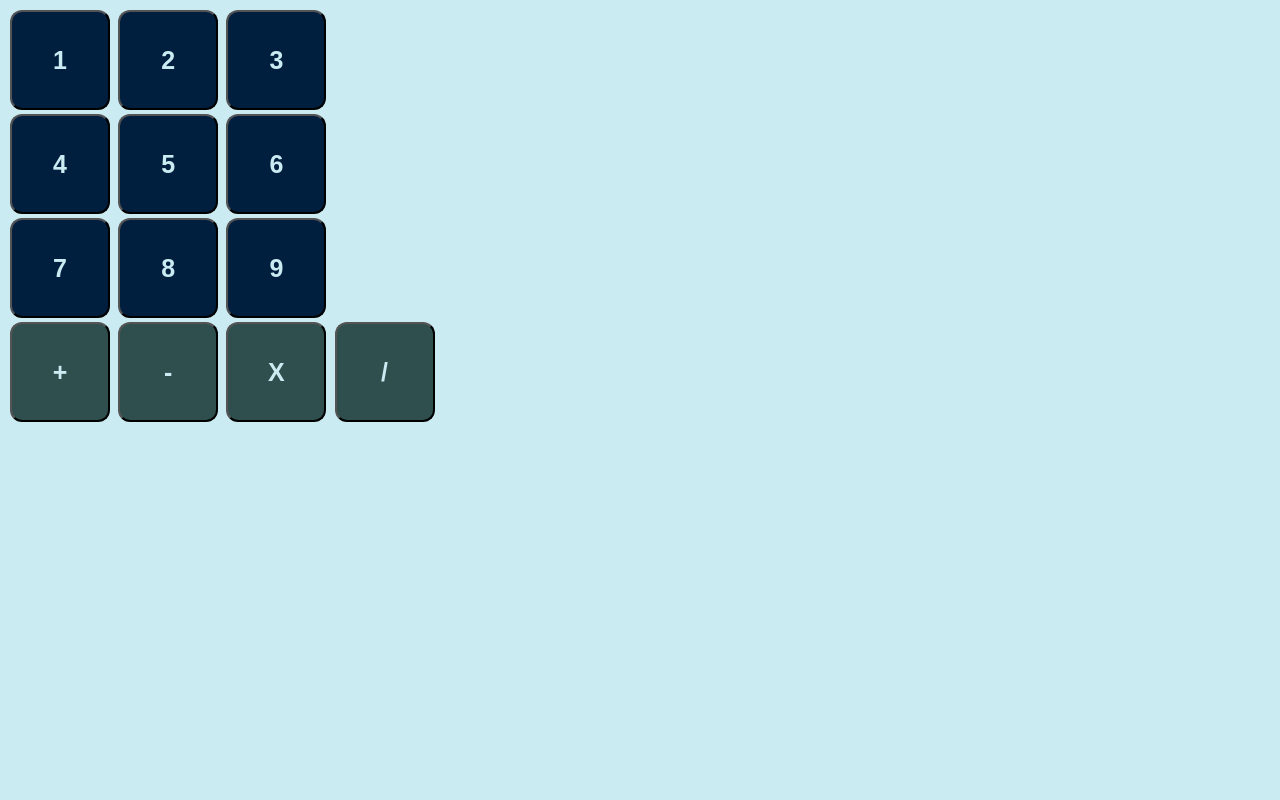
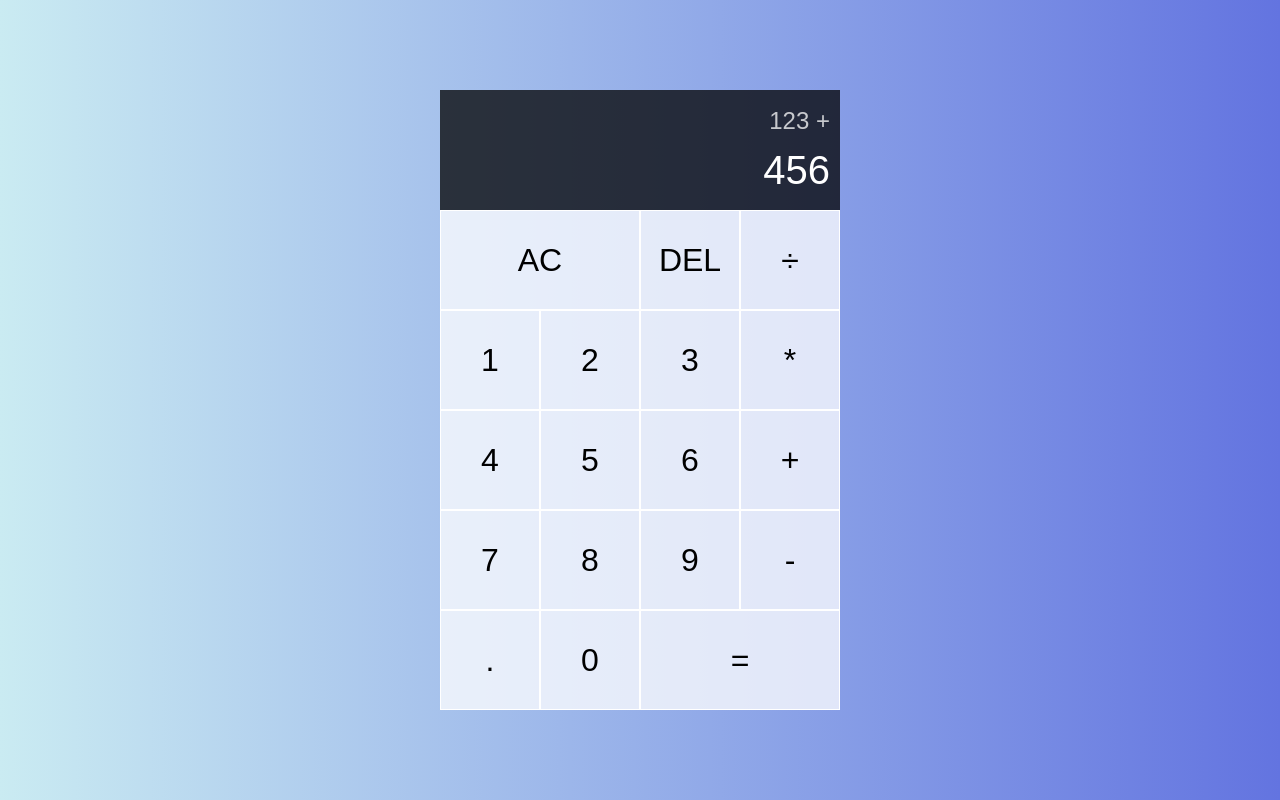
Before and after one commit to bramr03/calculator, a plain HTML site: page index.html in a window 1280 px wide. Drawn offline with Linux system fonts and the light colour scheme.

Commit message:
New GUI + start of JS

```diff
--- a/index.html
+++ b/index.html
@@ -8,30 +8,29 @@
     <script src="script.js" defer></script>
 </head>
 <body>
-    <div class="numbers">
-        <div>
-            <button id="1">1</button>
-            <button id="2">2</button>
-            <button id="3">3</button>
+    <div class="calculator-grid">
+        <div class="output">
+            <div data-previous-operand class="previous-operand">123 +</div>
+            <div data-current-operand class="current-operand">456</div>
         </div>
-        <div>
-            <button id="4">4</button>
-            <button id="5">5</button>
-            <button id="6">6</button>
-        </div>
-        <div>
-            <button id="7">7</button>
-            <button id="8">8</button>
-            <button id="9">9</button>
-        </div>
-    </div>
-    <div>
-        <div class = "operators">
-            <button id="addition">+</button>
-            <button id="substraction">-</button>
-            <button id="multiply">X</button>
-            <button id="divide">/</button>
-        </div>
+        <button data-all-clear class="span-two">AC</button>
+        <button data-delete>DEL</button>
+        <button data-operation>÷</button>
+        <button data-number>1</button>
+        <button data-number>2</button>
+        <button data-number>3</button>
+        <button data-operation>*</button>
+        <button data-number>4</button>
+        <button data-number>5</button>
+        <button data-number>6</button>
+        <button data-operation>+</button>
+        <button data-number>7</button>
+        <button data-number>8</button>
+        <button data-number>9</button>
+        <button data-operation>-</button>
+        <button data-number>.</button>
+        <button data-number>0</button>
+        <button data-equals class="span-two">=</button>
     </div>
 </body>
 </html>
--- a/script.js
+++ b/script.js
@@ -1,26 +1,34 @@
-function addition(a, b){
-    c = a + b;
-    return c;
+class Calculator {
+    constructor(previousOperandTextElement, currentOperandTextElement) {
+        this.previousOperandTextElement = previousOperandTextElement
+        this.currentOperandTextElement = currentOperandTextElement
     }
 
+    allClear(){
 
-function substraction(a, b){
-    c = a - b;
-    return c;
     }
 
-function multiply(a, b){
-    c = a * b;
-    return c;
+    delete(){
+
     }
 
-function divide(a, b){
-    c = a / b;
-    return c;
+    compute(){
+
     }
-const numbers = document.querySelectorAll('.numbers button');
-numbers.forEach((number) => {
-    number.addEventListener('click', () => {
-        console.log(number.id);
-    });
-  });
+
+    updateDisplay(){
+
+    }
+
+    appendNumber() {
+
+    }
+}
+
+const numberButtons = document.querySelectorAll('[data-number]');
+const operationButtons = document.querySelectorAll('[data-operation]');
+const equalButton = document.querySelector('[data-equals]');
+const deleteButton = document.querySelector('[data-delete]');
+const allClearButton = document.querySelector('[data-all-clear]');
+const previousOperandTextElement = document.querySelector('[data-previous-operand]');
+const currentOperandTextElement = document.querySelector('[data-current-operand]');
--- a/styles.css
+++ b/styles.css
@@ -1,25 +1,58 @@
-body {
-    background-color: #caebf2;
-    color: #001f3f;
-    font-family: 'Noto Sans', sans-serif;
+*, *::before, *::after {
+    box-sizing: border-box;
+    font-family: Gotham Rounded, sans-serif;
+    font-weight: normal;
 }
 
-h1, h2, h3, h4 {
-    font-family: 'Roboto Mono', monospace;
-}
-button {
-    margin: 2px;
-    width: 100px;
-    height: 100px;
-    color:#caebf2;
-    font-weight: bold;
-    font-size: 25px;
-    border-radius: 12px;
-}
-.numbers button{
-    background-color: #001f3f;
+body {
+    padding: 0;
+    margin: 0;
+    background: linear-gradient(to right, #caebf2, #6374e0);
 }
 
-.operators button{
-    background-color: darkslategrey;
+.calculator-grid{
+    display: grid;
+    justify-content: center;
+    align-content: center;
+    min-height: 100vh;
+    grid-template-columns: repeat(4, 100px);
+    grid-template-rows: minmax(120px, auto) repeat(5, 100px);
 }
+
+.calculator-grid > button{
+    cursor: pointer;
+    font-size: 2rem;
+    border: 1px solid white;
+    outline: none;
+    background-color: rgba(255, 255, 255, .75);
+}
+
+.calculator-grid > button:hover {
+    background-color: rgba(255, 255, 255, .9);
+}
+
+.span-two {
+    grid-column: span 2;
+}
+
+.output {
+    grid-column: 1 / -1;
+    background-color: rgba(0,0,0, .75);
+    display: flex;
+    align-items: flex-end;
+    justify-content: space-around;
+    flex-direction: column;
+    padding: 10px;
+    word-wrap: break-word;
+    word-break: break-all;
+}
+
+.output .previous-operand {
+    color: rgba(255, 255, 255, .75);
+    font-size: 1.5rem;
+}
+
+.output .current-operand {
+    color: rgba(255, 255, 255);
+    font-size: 2.5rem;
+}
```
Lines whose indentation alone changed are shown as unchanged.
